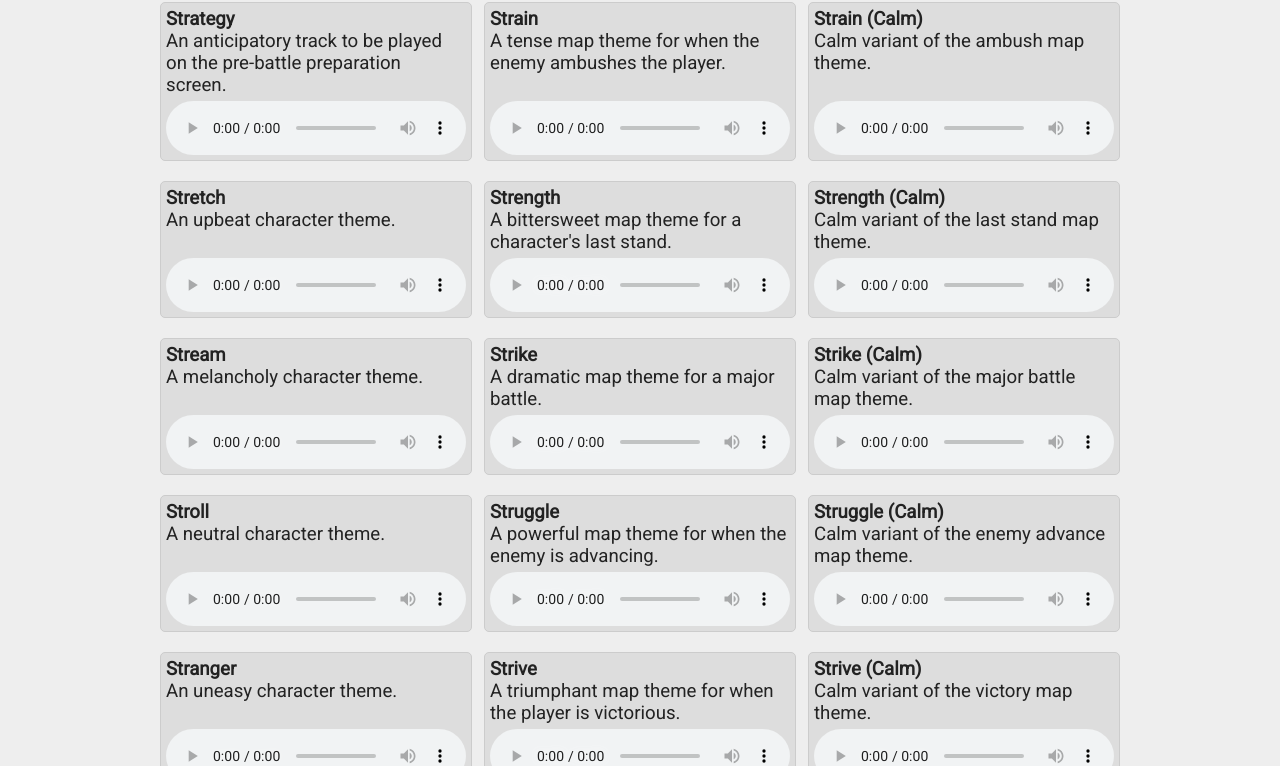
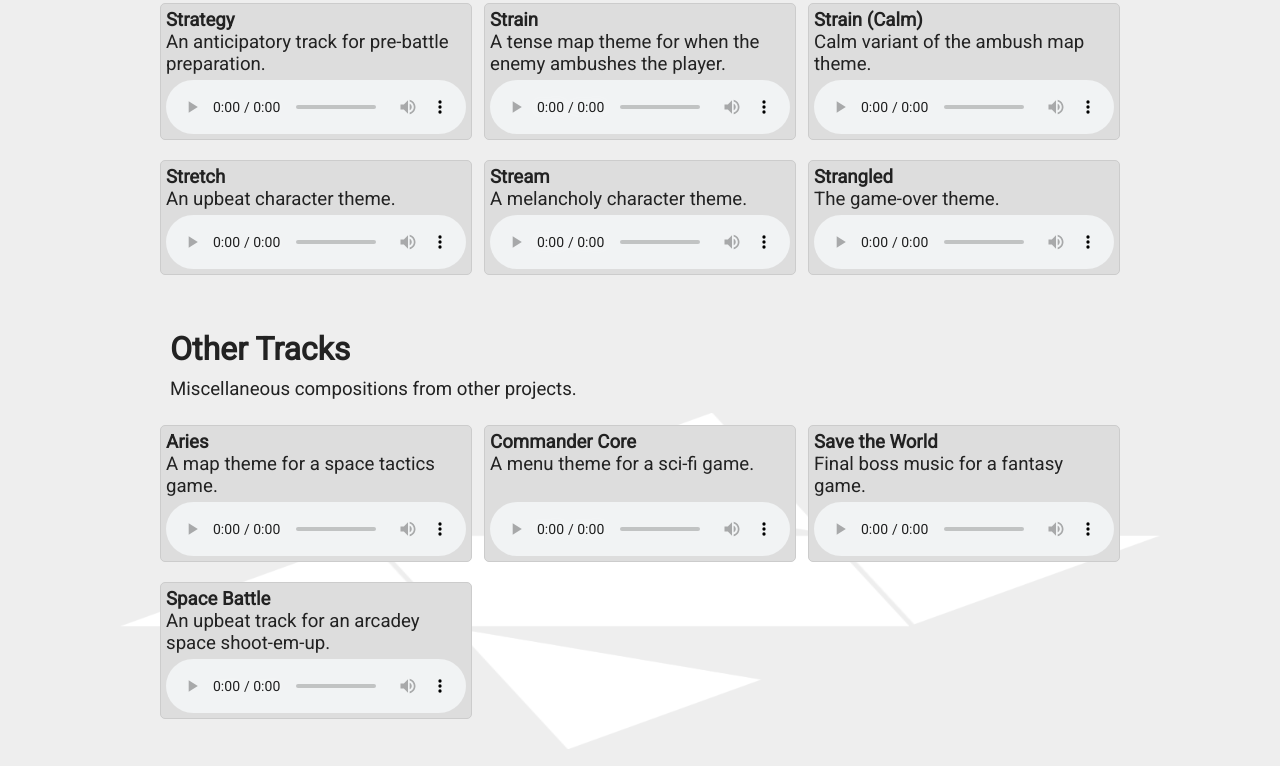
Before and after one commit to Hawkbat/jtho.me, a plain HTML site: page music/index.html in a window 1280 px wide. Shown: the part 619-1385 px from the top of the page. Drawn offline with Linux system fonts and the light colour scheme; files whose address does not match are found by name.

Commit message:
Asset Store Branding Update

```diff
--- a/css/stylesheet.css
+++ b/css/stylesheet.css
@@ -13,7 +13,10 @@ body {
 	font-size: 14pt;
 	font-family: 'Roboto', sans-serif;
 	color: #222;
-	background-color: #eee;
+	background: #eee;
+	background-image: url(/Logo.png);
+	background-size: 100% auto;
+	background-attachment: fixed;
 	align-items: center;
 }
 
@@ -29,11 +32,19 @@ img {
 	user-select: none;
 }
 
+a {
+	color: #09f;
+}
+
 header {
 	display: flex;
 	justify-content: center;
 	width: 100%;
 	background: linear-gradient(#eee, #ddd);
+	position: sticky;
+	top: 0;
+	z-index: 100;
+	border-bottom: 1px solid #bbb;
 }
 
 nav {
@@ -54,7 +65,7 @@ nav a {
 	font-weight: bold;
 	text-decoration: none;
 	text-align: center;
-	color: inherit;
+	text-shadow: 0 0 2px white;
 	border-right: 1px solid #bbb;
 	border-top: 1px solid transparent;
 }
@@ -254,6 +265,7 @@ section.links a {
 
 section.links a div {
 	text-decoration: underline;
+	color: #009fff;
 }
 
 section.links a:hover {
@@ -354,6 +366,10 @@ body.overlay #overlay img {
 }
 
 @media (max-width: 720px) {
+	header {
+		position: static;
+	}
+
 	nav a.title {
 		flex: 0 0 90%;
 		border-right: 0px;
--- a/music/index.html
+++ b/music/index.html
@@ -48,7 +48,7 @@
 			</article>
 			<article>
 				<b>Strategy</b>
-				<div>An anticipatory track to be played on the pre-battle preparation screen.</div>
+				<div>An anticipatory track for pre-battle preparation.</div>
 				<audio src="files/Strategy.mp3" controls controlsList="nodownload"></audio>
 			</article>
 			<article>
@@ -67,59 +67,9 @@
 				<audio src="files/Stretch.mp3" controls controlsList="nodownload"></audio>
 			</article>
 			<article>
-				<b>Strength</b>
-				<div>A bittersweet map theme for a character's last stand.</div>
-				<audio src="files/Strength.mp3" controls controlsList="nodownload"></audio>
-			</article>
-			<article>
-				<b>Strength (Calm)</b>
-				<div>Calm variant of the last stand map theme.</div>
-				<audio src="files/Strength_Calm.mp3" controls controlsList="nodownload"></audio>
-			</article>
-			<article>
 				<b>Stream</b>
 				<div>A melancholy character theme.</div>
 				<audio src="files/Stream.mp3" controls controlsList="nodownload"></audio>
-			</article>
-			<article>
-				<b>Strike</b>
-				<div>A dramatic map theme for a major battle.</div>
-				<audio src="files/Strike.mp3" controls controlsList="nodownload"></audio>
-			</article>
-			<article>
-				<b>Strike (Calm)</b>
-				<div>Calm variant of the major battle map theme.</div>
-				<audio src="files/Strike_Calm.mp3" controls controlsList="nodownload"></audio>
-			</article>
-			<article>
-				<b>Stroll</b>
-				<div>A neutral character theme.</div>
-				<audio src="files/Stroll.mp3" controls controlsList="nodownload"></audio>
-			</article>
-			<article>
-				<b>Struggle</b>
-				<div>A powerful map theme for when the enemy is advancing.</div>
-				<audio src="files/Struggle.mp3" controls controlsList="nodownload"></audio>
-			</article>
-			<article>
-				<b>Struggle (Calm)</b>
-				<div>Calm variant of the enemy advance map theme.</div>
-				<audio src="files/Struggle_Calm.mp3" controls controlsList="nodownload"></audio>
-			</article>
-			<article>
-				<b>Stranger</b>
-				<div>An uneasy character theme.</div>
-				<audio src="files/Stranger.mp3" controls controlsList="nodownload"></audio>
-			</article>
-			<article>
-				<b>Strive</b>
-				<div>A triumphant map theme for when the player is victorious.</div>
-				<audio src="files/Strive.mp3" controls controlsList="nodownload"></audio>
-			</article>
-			<article>
-				<b>Strive (Calm)</b>
-				<div>Calm variant of the victory map theme.</div>
-				<audio src="files/Strive_Calm.mp3" controls controlsList="nodownload"></audio>
 			</article>
 			<article>
 				<b>Strangled</b>
@@ -134,7 +84,7 @@
 		<section class="tracks">
 			<article>
 				<b>Aries</b>
-				<div>A map theme for Starfire Tactics.</div>
+				<div>A map theme for a space tactics game.</div>
 				<audio src="files/Starfire_Aries.mp3" controls controlsList="nodownload"></audio>
 			</article>
 			<article>
```
Also changed, not shown: Logo.png (added), 11 other files.
